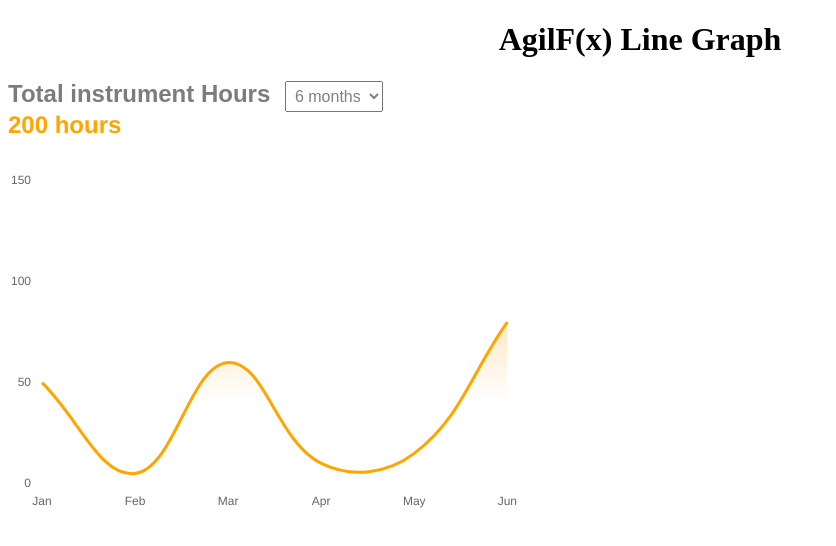
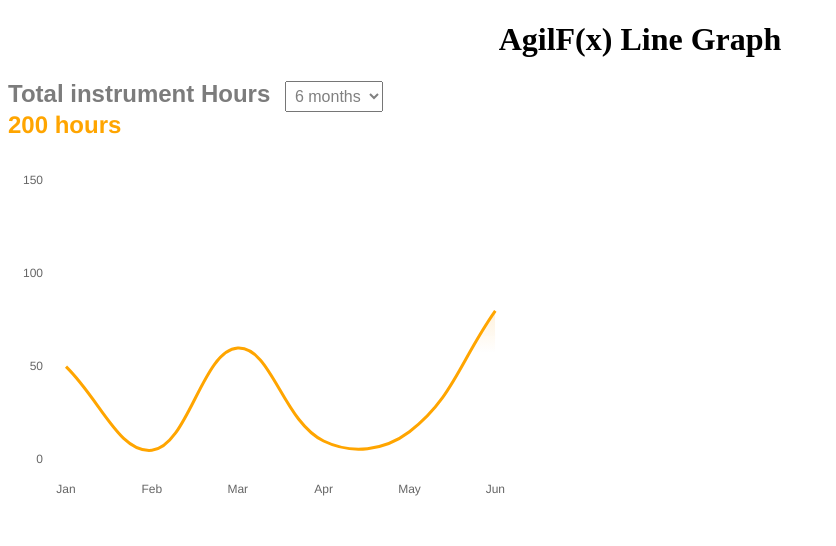
Before and after one commit to amarphule/line-chart, a React (Vite) app: page / in a window 1280 px wide. Shown: the top 546 px of the page, without its empty margins (0-836 px from the left). Built offline with nearby package versions, Linux system fonts and the light colour scheme.

Commit message:
styling ticks

```diff
--- a/src/components/LineGraphs.jsx
+++ b/src/components/LineGraphs.jsx
@@ -30,9 +30,9 @@ const LineGraphs = () => {
       },
       title: {
         display: true,
+        color: "rgb(255, 165, 0)",
         align: "start",
         text: "200 hours",
-        color: "rgb(255, 165, 0)",
         font: {
           size: 24,
         },
@@ -49,8 +49,8 @@ const LineGraphs = () => {
         border: {
           display: false,
         },
-        padding: {
-          top: 60,
+        ticks: {
+          padding: 15,
         },
       },
       y: {
@@ -62,6 +62,7 @@ const LineGraphs = () => {
         },
         ticks: {
           stepSize: 50,
+          padding: 15,
         },
         suggestedMax: 150,
       },
@@ -70,7 +71,6 @@ const LineGraphs = () => {
   };
 
   const handleChange = (e) => {
-    console.log(e.target.value);
     setGraphFilterOn(e.target.value);
   };
 
@@ -83,7 +83,7 @@ const LineGraphs = () => {
             {
               backgroundColor: (context) => {
                 const ctx = context.chart.ctx;
-                const gradient = ctx.createLinearGradient(0, 0, 0, 290);
+                const gradient = ctx.createLinearGradient(0, 0, 0, 240);
                 gradient.addColorStop(0, "rgba(250,174,50,1)");
                 gradient.addColorStop(1, "rgba(250,174,50,0)");
                 return gradient;
@@ -104,7 +104,7 @@ const LineGraphs = () => {
             {
               backgroundColor: (context) => {
                 const ctx = context.chart.ctx;
-                const gradient = ctx.createLinearGradient(0, 0, 0, 290);
+                const gradient = ctx.createLinearGradient(0, 0, 0, 240);
                 gradient.addColorStop(0, "rgba(250,174,50,1)");
                 gradient.addColorStop(1, "rgba(250,174,50,0)");
                 return gradient;
@@ -125,7 +125,7 @@ const LineGraphs = () => {
             {
               backgroundColor: (context) => {
                 const ctx = context.chart.ctx;
-                const gradient = ctx.createLinearGradient(0, 0, 0, 290);
+                const gradient = ctx.createLinearGradient(0, 0, 0, 240);
                 gradient.addColorStop(0, "rgba(250,174,50,1)");
                 gradient.addColorStop(1, "rgba(250,174,50,0)");
                 return gradient;
```
Also changed, not shown: public/line-chart.png.
